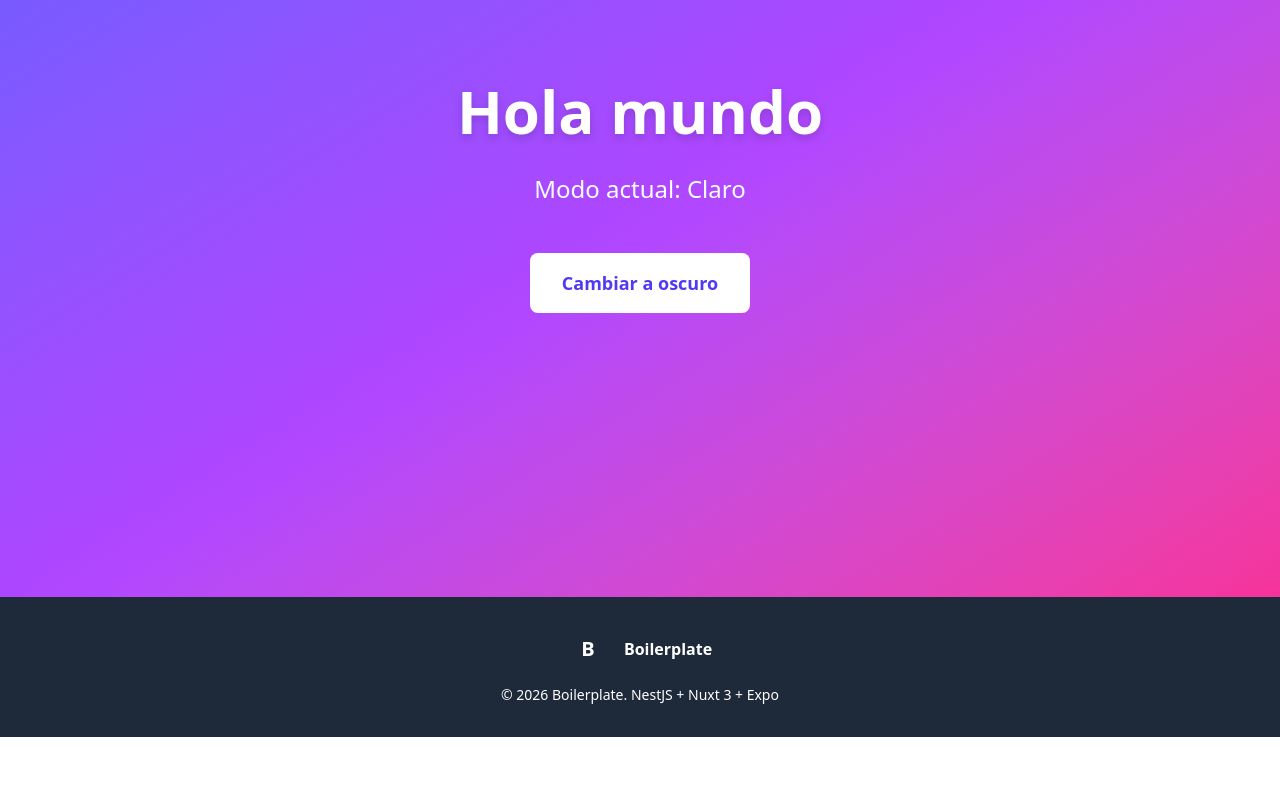
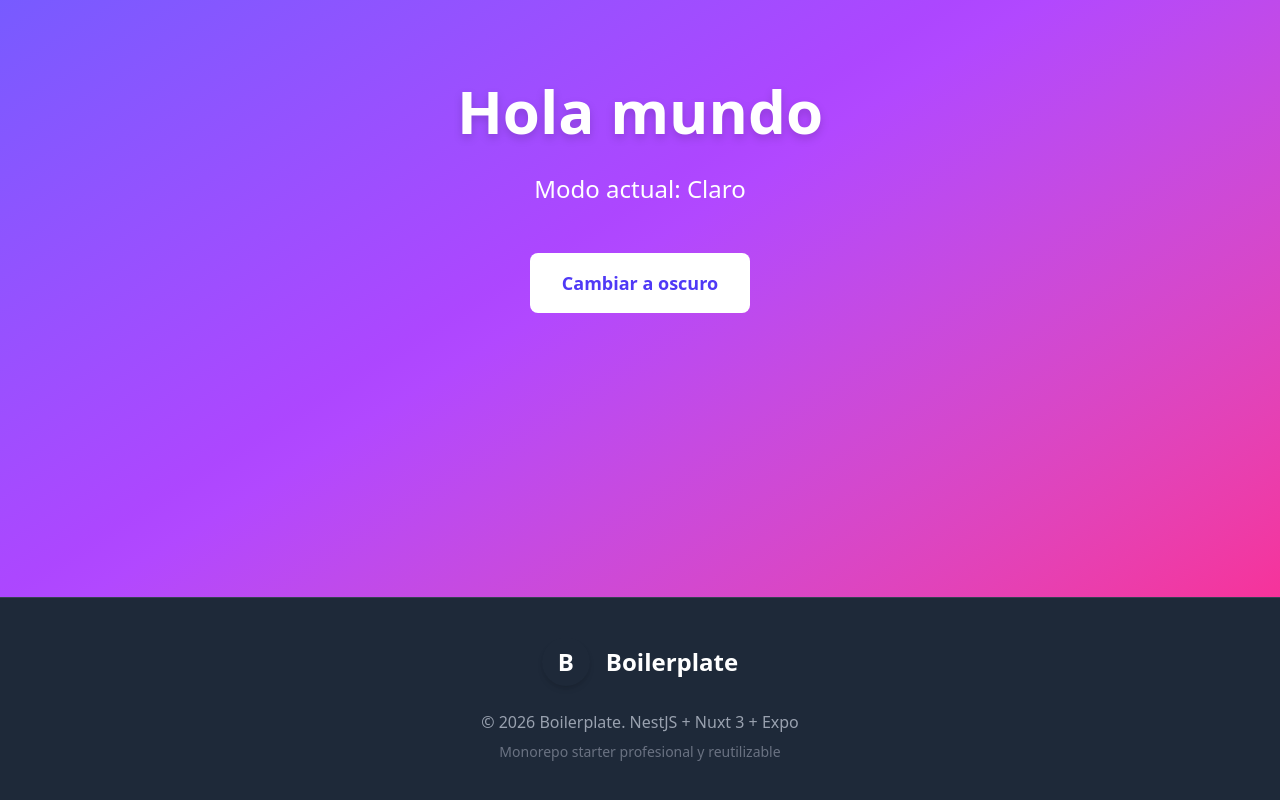
Before and after one commit to hackdevmariana/openenergycoop, a Nuxt app in the folder apps/web/: page / in a window 1280 px wide. Shown: the part 268-1068 px from the top of the page. Before the commit the page ends 1005 px from the top, so only its background shows below. Built offline with nearby package versions, Linux system fonts and the light colour scheme.

Commit message:
Fix Footer component style.

```diff
--- a/apps/web/components/Footer.vue
+++ b/apps/web/components/Footer.vue
@@ -1,13 +1,14 @@
 <template>
-  <footer class="bg-gray-800 text-white py-8">
+  <footer class="bg-gray-800 dark:bg-gray-950 text-white py-10 border-t border-gray-700 dark:border-gray-900 transition-colors">
     <div class="max-w-7xl mx-auto px-4 text-center">
-      <div class="flex items-center justify-center space-x-4 mb-4">
-        <div class="bg-primary-600 w-10 h-10 rounded-lg flex items-center justify-center">
-          <span class="text-white font-bold text-xl">B</span>
+      <div class="flex items-center justify-center space-x-4 mb-6">
+        <div class="bg-primary-600 w-12 h-12 rounded-full flex items-center justify-center shadow-md">
+          <span class="text-white font-bold text-2xl">B</span>
         </div>
-        <span class="font-bold">Boilerplate</span>
+        <span class="text-2xl font-bold">Boilerplate</span>
       </div>
-      <p class="text-sm">© 2026 Boilerplate. NestJS + Nuxt 3 + Expo</p>
+      <p class="text-gray-400 dark:text-gray-500">© 2026 Boilerplate. NestJS + Nuxt 3 + Expo</p>
+      <p class="text-sm text-gray-500 dark:text-gray-600 mt-2">Monorepo starter profesional y reutilizable</p>
     </div>
   </footer>
 </template>
```
